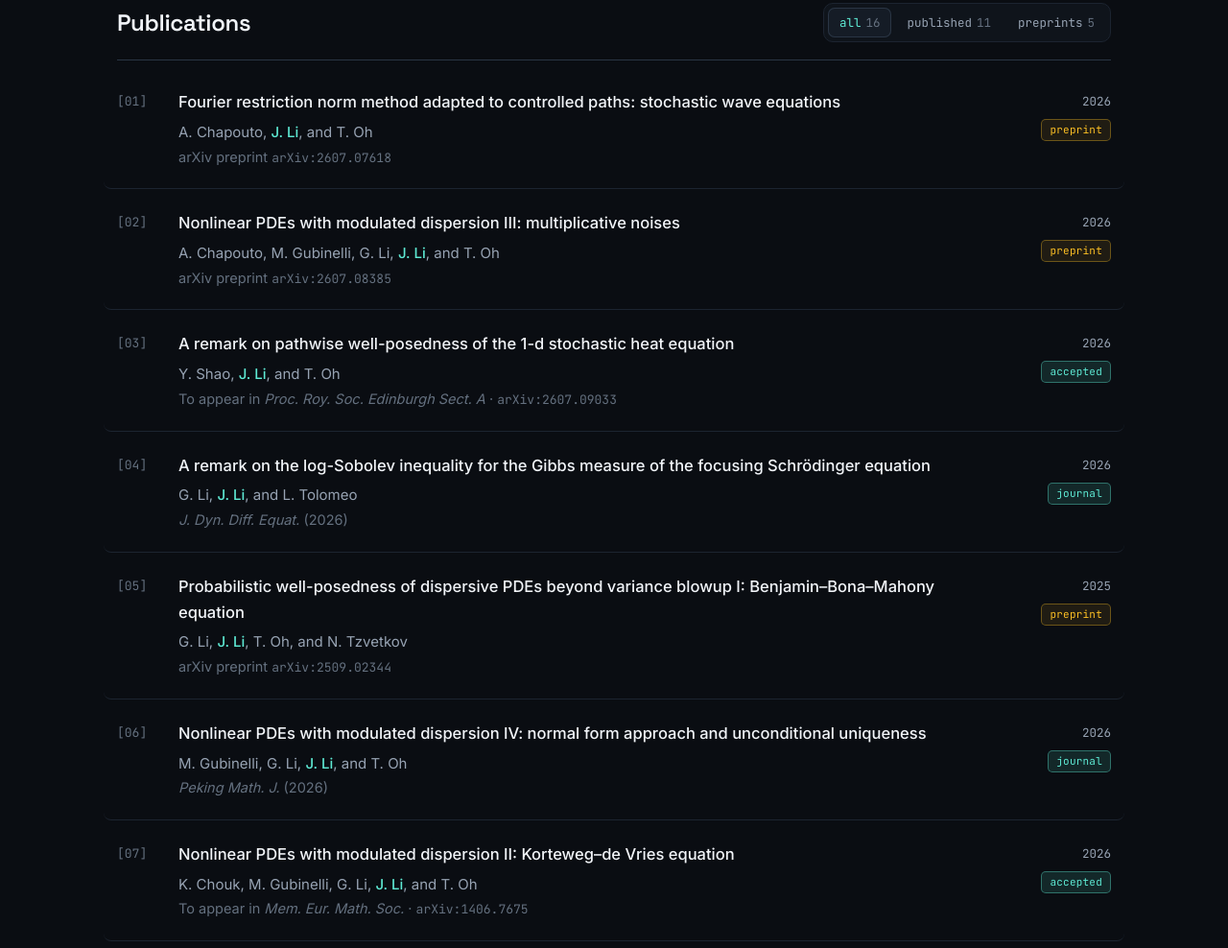
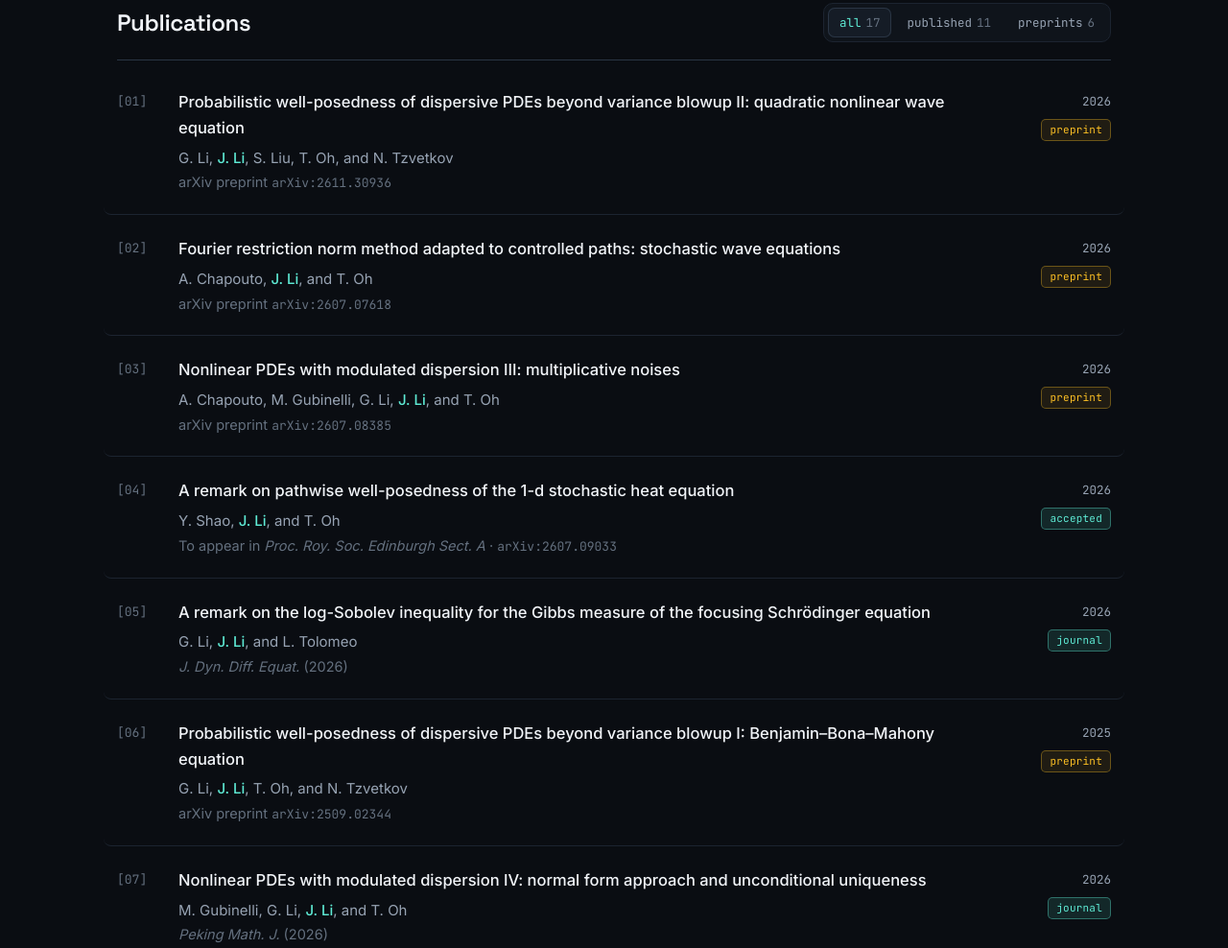
Before and after one commit to jiaweili-math/jiaweili-math.github.io, a plain HTML site: page index.html in a window 1280 px wide. Shown: the part 2136-3124 px from the top of the page at 96% size. Drawn offline with Linux system fonts and the light colour scheme; animation ran at ten frames a second.

Commit message:
Add files via upload

```diff
--- a/index.html
+++ b/index.html
@@ -334,9 +334,9 @@ strong{color:var(--text-strong);font-weight:600}
     <div class="pub-bar reveal" id="publications">
       <h3>Publications</h3>
       <div class="filters" role="group" aria-label="Filter publications">
-        <button type="button" data-filter="all" aria-pressed="true">all<span class="c">16</span></button>
+        <button type="button" data-filter="all" aria-pressed="true">all<span class="c">17</span></button>
         <button type="button" data-filter="published" aria-pressed="false">published<span class="c">11</span></button>
-        <button type="button" data-filter="preprint" aria-pressed="false">preprints<span class="c">5</span></button>
+        <button type="button" data-filter="preprint" aria-pressed="false">preprints<span class="c">6</span></button>
       </div>
     </div>
 
@@ -349,6 +349,16 @@ strong{color:var(--text-strong);font-weight:600}
       <li class="pub" data-type="preprint">
         <span class="pub-n">[01]</span>
         <div class="pub-body">
+          <a class="pub-title" href="https://arxiv.org/abs/2611.30936" target="_blank" rel="noopener">Probabilistic well-posedness of dispersive PDEs beyond variance blowup II: quadratic nonlinear wave equation</a>
+          <p class="pub-authors">G. Li, <b>J. Li</b>, S. Liu, T. Oh, and N. Tzvetkov</p>
+          <p class="pub-venue">arXiv preprint <span class="mono">arXiv:2611.30936</span></p>
+        </div>
+        <div class="pub-meta"><span class="yr">2026</span><span class="tag pr">preprint</span></div>
+      </li>
+
+      <li class="pub" data-type="preprint">
+        <span class="pub-n">[02]</span>
+        <div class="pub-body">
           <a class="pub-title" href="https://arxiv.org/abs/2607.07618" target="_blank" rel="noopener">Fourier restriction norm method adapted to controlled paths: stochastic wave equations</a>
           <p class="pub-authors">A. Chapouto, <b>J. Li</b>, and T. Oh</p>
           <p class="pub-venue">arXiv preprint <span class="mono">arXiv:2607.07618</span></p>
@@ -357,7 +367,7 @@ strong{color:var(--text-strong);font-weight:600}
       </li>
 
       <li class="pub" data-type="preprint">
-        <span class="pub-n">[02]</span>
+        <span class="pub-n">[03]</span>
         <div class="pub-body">
           <a class="pub-title" href="https://arxiv.org/abs/2607.08385" target="_blank" rel="noopener">Nonlinear PDEs with modulated dispersion III: multiplicative noises</a>
           <p class="pub-authors">A. Chapouto, M. Gubinelli, G. Li, <b>J. Li</b>, and T. Oh</p>
@@ -367,7 +377,7 @@ strong{color:var(--text-strong);font-weight:600}
       </li>
 
       <li class="pub" data-type="published">
-        <span class="pub-n">[03]</span>
+        <span class="pub-n">[04]</span>
         <div class="pub-body">
           <a class="pub-title" href="https://arxiv.org/abs/2607.09033" target="_blank" rel="noopener">A remark on pathwise well-posedness of the 1-d stochastic heat equation</a>
           <p class="pub-authors">Y. Shao, <b>J. Li</b>, and T. Oh</p>
@@ -377,7 +387,7 @@ strong{color:var(--text-strong);font-weight:600}
       </li>
 
       <li class="pub" data-type="published">
-        <span class="pub-n">[04]</span>
+        <span class="pub-n">[05]</span>
         <div class="pub-body">
           <a class="pub-title" href="https://link.springer.com/article/10.1007/s10884-026-10509-y" target="_blank" rel="noopener">A remark on the log-Sobolev inequality for the Gibbs measure of the focusing Schrödinger equation</a>
           <p class="pub-authors">G. Li, <b>J. Li</b>, and L. Tolomeo</p>
@@ -387,7 +397,7 @@ strong{color:var(--text-strong);font-weight:600}
       </li>
 
       <li class="pub" data-type="preprint">
-        <span class="pub-n">[05]</span>
+        <span class="pub-n">[06]</span>
         <div class="pub-body">
           <a class="pub-title" href="https://arxiv.org/abs/2509.02344" target="_blank" rel="noopener">Probabilistic well-posedness of dispersive PDEs beyond variance blowup I: Benjamin–Bona–Mahony equation</a>
           <p class="pub-authors">G. Li, <b>J. Li</b>, T. Oh, and N. Tzvetkov</p>
@@ -397,7 +407,7 @@ strong{color:var(--text-strong);font-weight:600}
       </li>
 
       <li class="pub" data-type="published">
-        <span class="pub-n">[06]</span>
+        <span class="pub-n">[07]</span>
         <div class="pub-body">
           <a class="pub-title" href="https://link.springer.com/article/10.1007/s42543-026-00123-8" target="_blank" rel="noopener">Nonlinear PDEs with modulated dispersion IV: normal form approach and unconditional uniqueness</a>
           <p class="pub-authors">M. Gubinelli, G. Li, <b>J. Li</b>, and T. Oh</p>
@@ -407,7 +417,7 @@ strong{color:var(--text-strong);font-weight:600}
       </li>
 
       <li class="pub" data-type="published">
-        <span class="pub-n">[07]</span>
+        <span class="pub-n">[08]</span>
         <div class="pub-body">
           <a class="pub-title" href="https://arxiv.org/abs/1406.7675" target="_blank" rel="noopener">Nonlinear PDEs with modulated dispersion II: Korteweg–de Vries equation</a>
           <p class="pub-authors">K. Chouk, M. Gubinelli, G. Li, <b>J. Li</b>, and T. Oh</p>
@@ -417,7 +427,7 @@ strong{color:var(--text-strong);font-weight:600}
       </li>
 
       <li class="pub" data-type="published">
-        <span class="pub-n">[08]</span>
+        <span class="pub-n">[09]</span>
         <div class="pub-body">
           <a class="pub-title" href="https://link.springer.com/chapter/10.1007/978-3-032-03914-9_4" target="_blank" rel="noopener">Twin Brownian particle method for the study of Oberbeck–Boussinesq fluid flows</a>
           <p class="pub-authors"><b>J. Li</b>, Z. Qian, and M. Xu</p>
@@ -427,7 +437,7 @@ strong{color:var(--text-strong);font-weight:600}
       </li>
 
       <li class="pub" data-type="preprint">
-        <span class="pub-n">[09]</span>
+        <span class="pub-n">[10]</span>
         <div class="pub-body">
           <a class="pub-title" href="https://arxiv.org/abs/2404.05054" target="_blank" rel="noopener">Mean field equations arising from random vortex dynamics</a>
           <p class="pub-authors"><b>J. Li</b> and Z. Qian</p>
@@ -437,7 +447,7 @@ strong{color:var(--text-strong);font-weight:600}
       </li>
 
       <li class="pub" data-type="published">
-        <span class="pub-n">[10]</span>
+        <span class="pub-n">[11]</span>
         <div class="pub-body">
           <a class="pub-title" href="https://link.springer.com/chapter/10.1007/978-3-031-26979-0_5" target="_blank" rel="noopener">Tail bounds for sums of independent two-sided exponential random variables</a>
           <p class="pub-authors"><b>J. Li</b> and T. Tkocz</p>
@@ -447,7 +457,7 @@ strong{color:var(--text-strong);font-weight:600}
       </li>
 
       <li class="pub" data-type="published">
-        <span class="pub-n">[11]</span>
+        <span class="pub-n">[12]</span>
         <div class="pub-body">
           <a class="pub-title" href="https://royalsocietypublishing.org/doi/10.1098/rspa.2021.0534" target="_blank" rel="noopener">On the transport equation for probability density functions of turbulent vorticity fields</a>
           <p class="pub-authors"><b>J. Li</b>, Z. Qian, and M. Zhou</p>
@@ -457,7 +467,7 @@ strong{color:var(--text-strong);font-weight:600}
       </li>
 
       <li class="pub" data-type="published">
-        <span class="pub-n">[12]</span>
+        <span class="pub-n">[13]</span>
         <div class="pub-body">
           <a class="pub-title" href="https://londmathsoc.onlinelibrary.wiley.com/doi/full/10.1112/jlms.12740" target="_blank" rel="noopener">On distributions of velocity random fields in turbulent flows</a>
           <p class="pub-authors"><b>J. Li</b>, Z. Qian, and M. Zhou</p>
@@ -467,7 +477,7 @@ strong{color:var(--text-strong);font-weight:600}
       </li>
 
       <li class="pub" data-type="preprint">
-        <span class="pub-n">[13]</span>
+        <span class="pub-n">[14]</span>
         <div class="pub-body">
           <a class="pub-title" href="https://arxiv.org/abs/2101.00375" target="_blank" rel="noopener">The vortex dynamics in incompressible viscous turbulent flows</a>
           <p class="pub-authors"><b>J. Li</b> and Z. Qian</p>
@@ -477,7 +487,7 @@ strong{color:var(--text-strong);font-weight:600}
       </li>
 
       <li class="pub" data-type="published">
-        <span class="pub-n">[14]</span>
+        <span class="pub-n">[15]</span>
         <div class="pub-body">
           <a class="pub-title" href="https://epubs.siam.org/doi/10.1137/19M1296380" target="_blank" rel="noopener">Fluctuations of a nonlinear stochastic heat equation in dimensions three and higher</a>
           <p class="pub-authors">Y. Gu and <b>J. Li</b></p>
@@ -487,7 +497,7 @@ strong{color:var(--text-strong);font-weight:600}
       </li>
 
       <li class="pub" data-type="published">
-        <span class="pub-n">[15]</span>
+        <span class="pub-n">[16]</span>
         <div class="pub-body">
           <a class="pub-title" href="https://link.springer.com/article/10.1007/s11118-020-09844-6" target="_blank" rel="noopener">Large deviation principle for fractional Brownian motion with respect to capacity</a>
           <p class="pub-authors"><b>J. Li</b> and Z. Qian</p>
@@ -497,7 +507,7 @@ strong{color:var(--text-strong);font-weight:600}
       </li>
 
       <li class="pub" data-type="published">
-        <span class="pub-n">[16]</span>
+        <span class="pub-n">[17]</span>
         <div class="pub-body">
           <a class="pub-title" href="https://www.sciencedirect.com/science/article/pii/S0022247X18310783" target="_blank" rel="noopener">Fine properties of fractional Brownian motions on Wiener space</a>
           <p class="pub-authors"><b>J. Li</b> and Z. Qian</p>
@@ -558,7 +568,7 @@ strong{color:var(--text-strong);font-weight:600}
 
       <div class="ccard reveal">
         <span class="k">Office</span>
-        <span class="v">JCMB 5413</span>
+        <span class="v">JCMB 4613</span>
         <span class="s">King's Buildings Campus<br>University of Edinburgh</span>
       </div>
 
```
